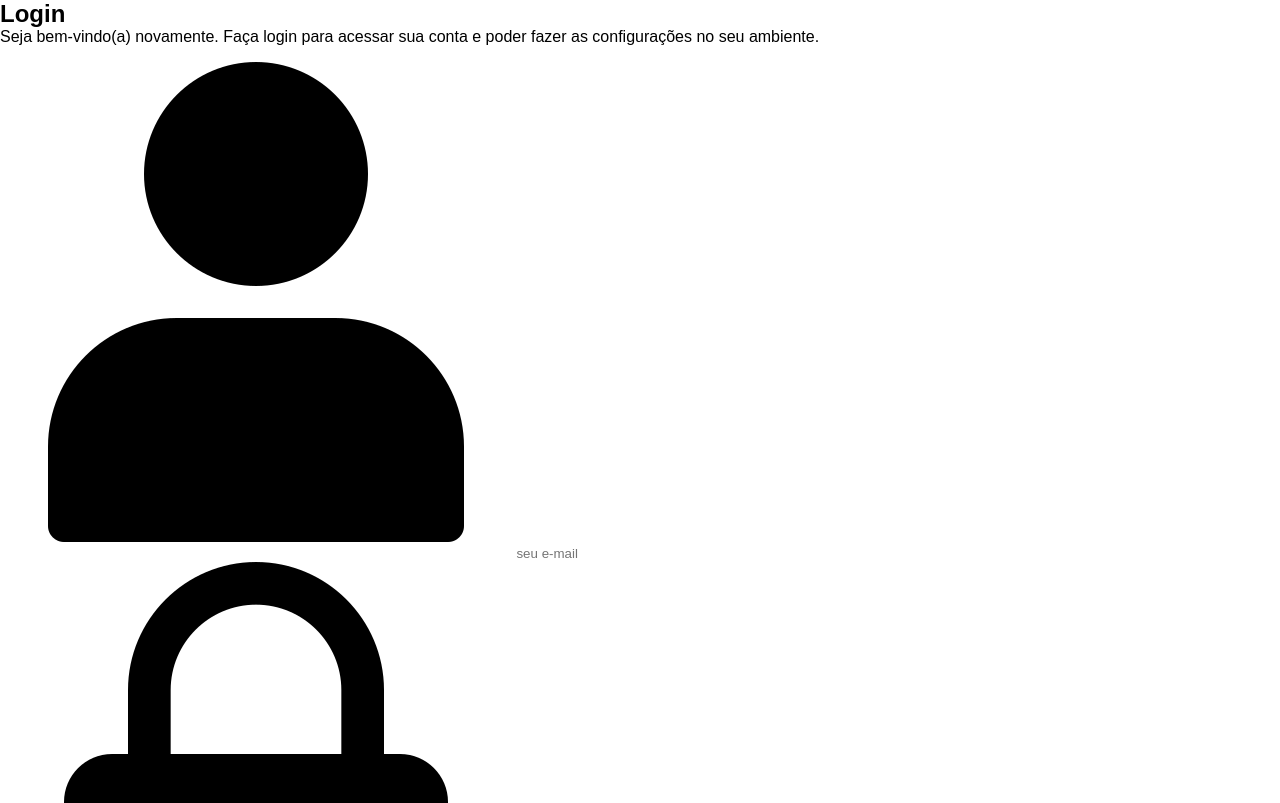
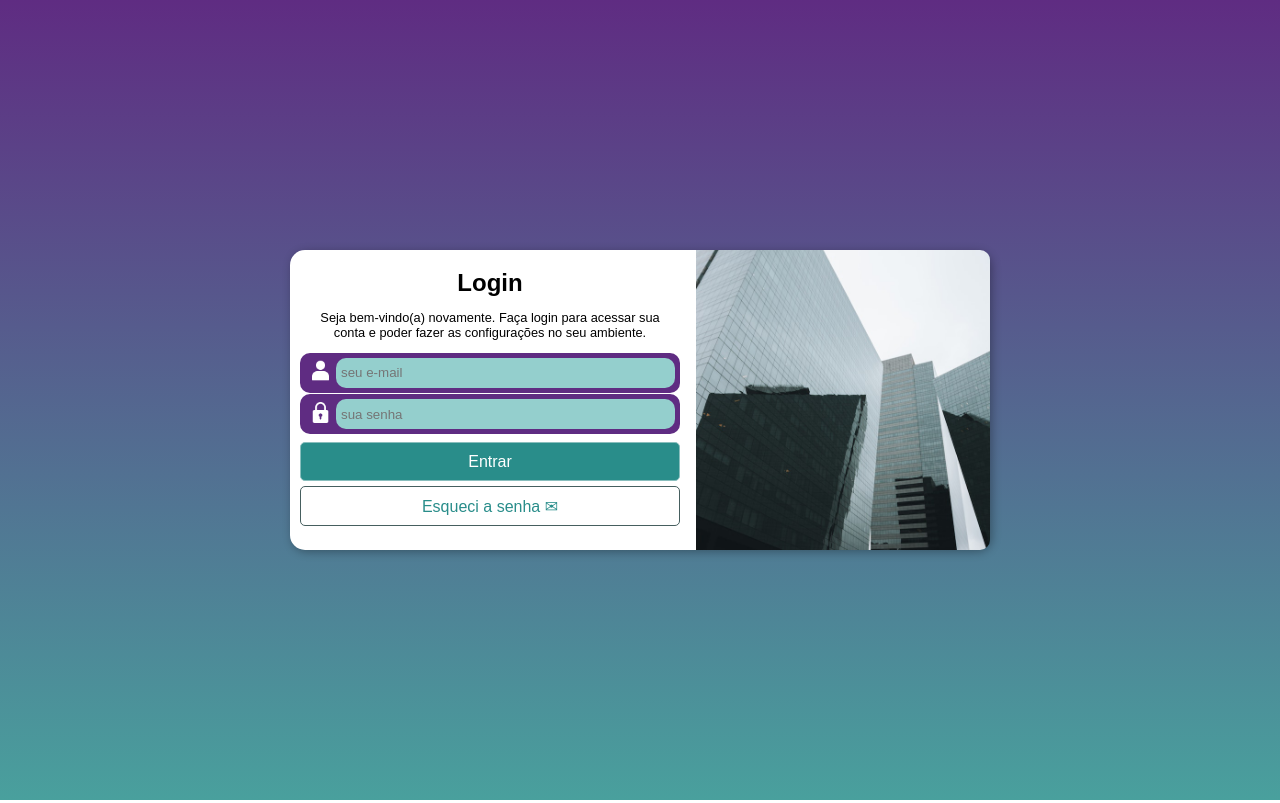
Before and after one commit to yuuricrz/projeto-login, a plain HTML site: page index.html in a window 1280 px wide. Shown: the top 803 px of the page. Drawn offline with Linux system fonts and the light colour scheme.

Commit message:
update css

```diff
--- a/estilos/style.css
+++ b/estilos/style.css
@@ -8,7 +8,7 @@
     font-family: Arial, Helvetica, sans-serif;
 }
 
-@media screen and (max-width:767px) /* || Tela Pequena ||  */{
+@media screen and (min-width:200px) and (max-width:767px) /* || Tela Pequena ||  */{
     body{
         background-color: #5F2C82;
         min-height: 100vh;
@@ -16,7 +16,6 @@
         justify-content: center;
         align-items: center;
     }
-
     main{
         background-color: white;
         border-radius: 10px;
@@ -82,20 +81,126 @@
         background-color: #298d8a;
         border: 1px solid #89bebd;
     }
-    #forgot::after{
-        content: '\u{2709}';
-    }
     #forgot{
         color: #298d8a;
-        background-color: #9fdad8;
+        background-color: transparent;
         border: 1px solid #465f5f;
     }
 }
 
-@media screen and (min-width:767px) and (max-width:991px) /* || Tela Média || */ {
+
+
+
+
+
+
+@media screen and (min-width:768px) /* || Tela Média || */ {
+    body{
+        background-image:linear-gradient(to top, #49a09d, #5f2c82);
+        min-height: 100vh;
+        display: flex;
+        justify-content: center;
+        align-items: center;
+    }
+    main{
+        background: white;
+        border-radius: 15px;
+        box-shadow: 2px 2px 10px rgba(0, 0, 0, 0.308);
+        width: 700px;
+    }
+    #login{
+        display: flex;
+        justify-content: center;
+        align-items: center;
+        padding-right: 15px ;
+    }
+    #imagem{
+        background: url('../images/building.jpg') no-repeat left bottom;
+        background-size: cover;
+        height: 300px;
+        width: 380px;
+        border-bottom-left-radius: 10px;
+        border-top-left-radius: 10px;
+        margin-right: 1rem;
+    }
+    #form{
+        text-align: center;
+        margin-bottom: px;
+    }
+    #form p{
+        font-size: 0.8rem;
+        margin: 0.8rem auto;
+        width: 350px;
+    }
+    form{
+        margin-bottom: 8px;
+    }
+    form img{
+        width: 26px;
+        filter: invert(1);
+        margin-right: 5px;
+        padding-left: 5px;
+    }
+    [type="text"], [type="password"]{
+        height: 30px;
+        background-color:#94CFCD ;
+        border-radius: 10px;
+        width: 350px;
+        padding: 5px;
+    }
+    .login, .password{
+        padding: 5px;
+        display: flex;
+        justify-content: center;
+        align-items: center;
+        width: 380px;
+        background-color: #5F2C82;
+        margin: 0.1rem auto;
+        border-radius: 10px;
+    }
+    #enter, #forgot{
+        text-align: center;
+        padding: 0.6rem 4rem;
+        width: 380px;
+        margin-bottom: 0.3rem;
+        font-size: 1rem;
+        border-radius: 5px;
+    }
+    #enter{
+        color: white;
+        background-color: #298d8a;
+        border: 1px solid #89bebd;
+    }
+    #forgot{
+        color: #298d8a;
+        background-color: transparent;
+        border: 1px solid #465f5f;
+    }
+    #buttons{
+        display: flex;
+        flex-direction: column;
+        justify-content: center;
+        align-items: center;
+    }
 
 }
 
 @media screen and (min-width:991px) /* || Telas Grandes || */ {
+    main{
+        padding-left: 10px;
+    }
+    #login{
+        flex-direction: row-reverse;
+        padding: 0;
+    }
+    #imagem{
+        border-top-right-radius: 10px;
+        border-bottom-right-radius: 10px;
+        border-bottom-left-radius: 0;
+        border-top-left-radius:0 ;
+        width: 350px;
+        margin-right: 0;
+        margin-left: 1rem;
+    }
 
 }
--- a/index.html
+++ b/index.html
@@ -13,6 +13,7 @@
             <div id="imagem">
 
             </div>
+            <div class="dsk">
                 <div id="form">
                     <h1>Login</h1>
                     <p>Seja bem-vindo(a) novamente. Faça login para acessar sua conta e poder fazer as configurações no seu ambiente.</p>
@@ -24,7 +25,6 @@
                         </label>
                         <input type="text" name="" id="textuser" size="15" placeholder="seu e-mail">
                     </div>
-
                     <div class="password">
                         <label for="passworduser">
                             <img src="images/padlock.png" alt="password">
@@ -32,8 +32,11 @@
                         <input type="password" name="" id="passworduser" size="15" placeholder="sua senha">
                     </div>
                 </form>
+                <div id="buttons">
                     <input type="button" value="Entrar" id="enter">
                     <input type="button" value="Esqueci a senha ✉" id="forgot">
+                </div>
+        </div>
         </section>
     </main>
 </body>
```
Lines whose indentation alone changed are shown as unchanged.
